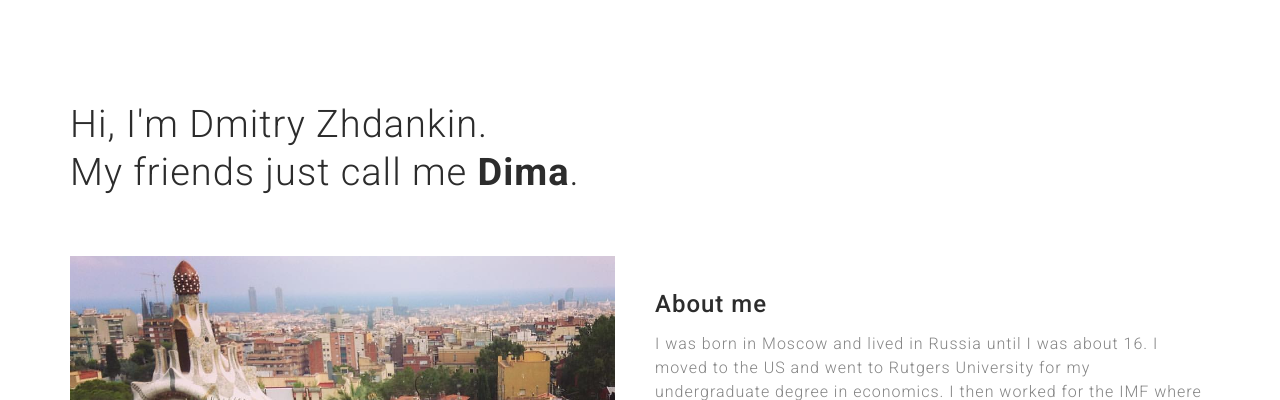
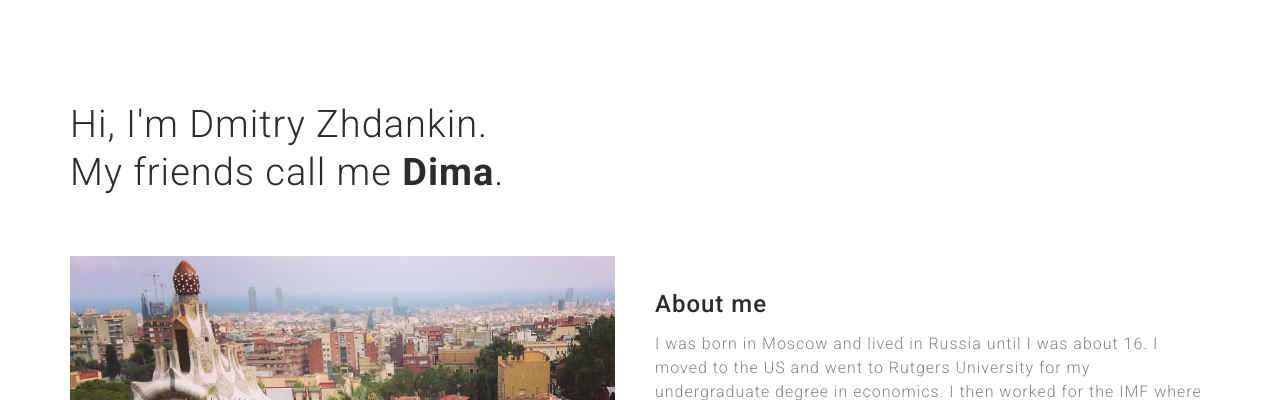
Before and after one commit to dmitryzhd/mypage, a Flask app: page / in a window 1280 px wide. Shown: the part 120-520 px from the top of the page. Run offline with Flask 2, Linux system fonts and the light colour scheme; some libraries are stand-ins or nearby versions.

Commit message:
more edits

```diff
--- a/app/templates/index.html
+++ b/app/templates/index.html
@@ -6,7 +6,7 @@
         <div class="row">
             <div class="col-sm-12">
                 <div class="page-title">
-                    <h1 class="heading">Hi, I'm Dmitry Zhdankin.<br>My friends just call me <b>Dima</b>.</h1>
+                    <h1 class="heading">Hi, I'm Dmitry Zhdankin.<br>My friends call me <b>Dima</b>.</h1>
                 </div>
             </div>
         </div>
```
